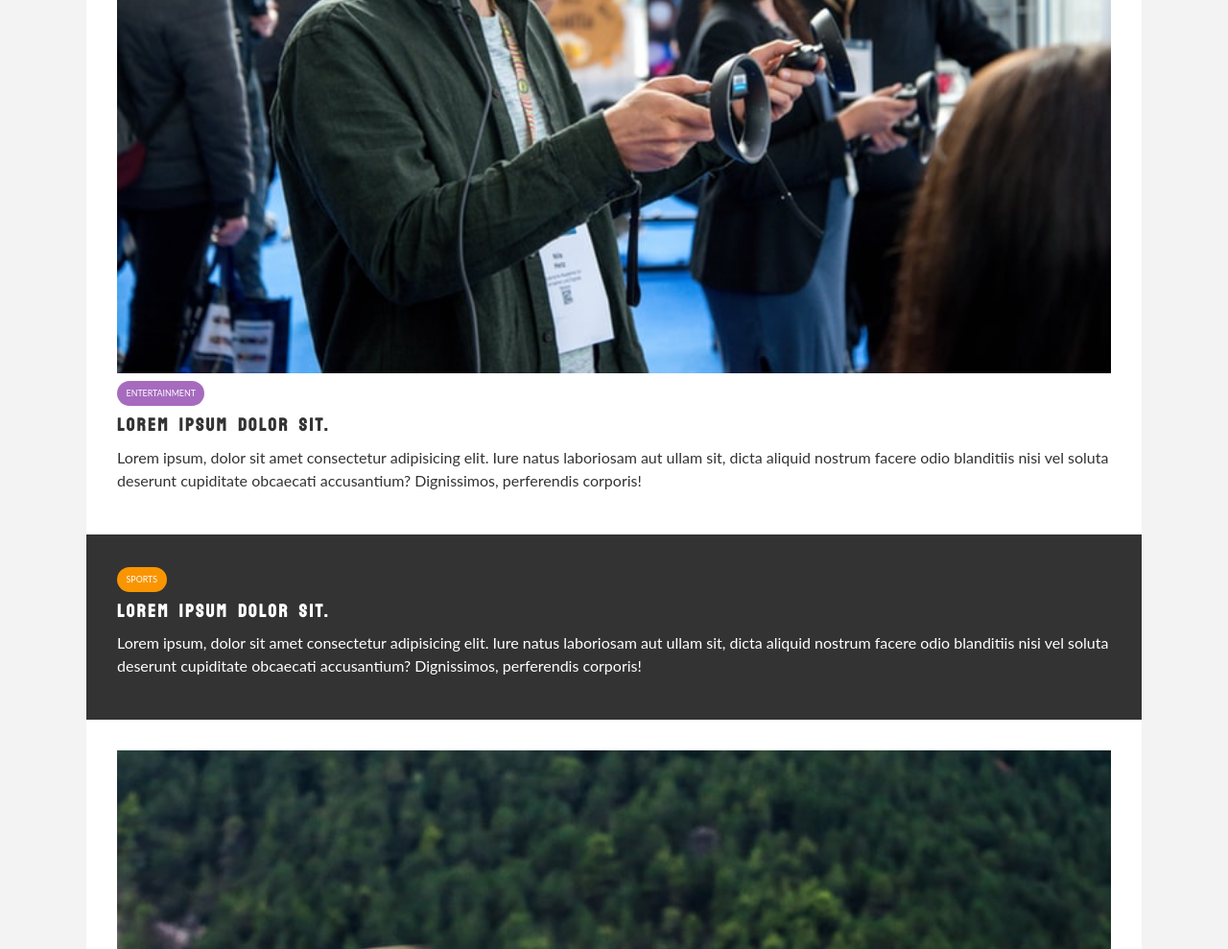
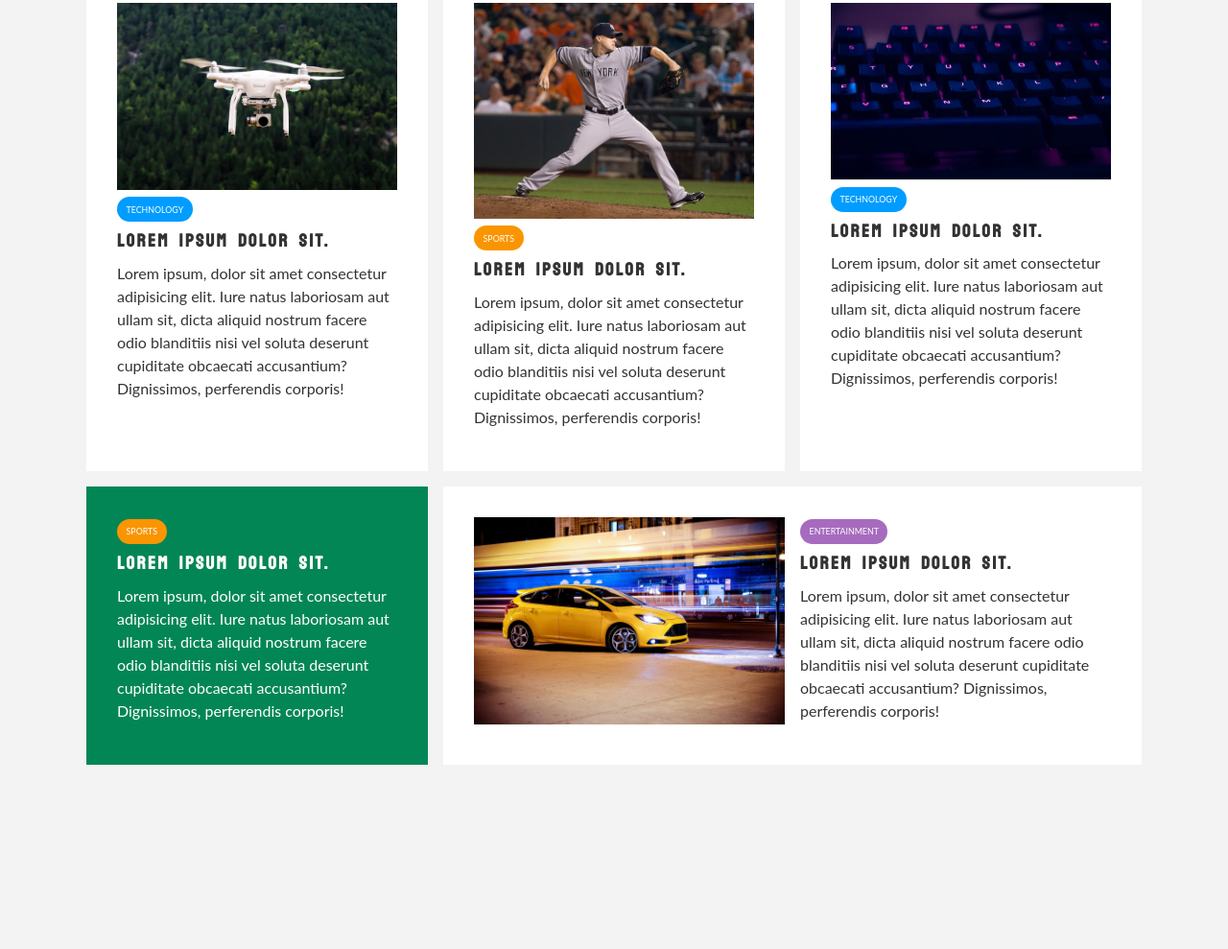
Before and after one commit to dishabajaj1704/Air-News-Grid-Website, a plain HTML site: page index.html in a window 1280 px wide. Shown: the part 892-1881 px from the top of the page at 96% size. After the commit the page ends 1721 px from the top, so only its background shows below. Drawn offline with Linux system fonts and the light colour scheme.

Commit message:
Styled home-article section

```diff
--- a/styles/main.css
+++ b/styles/main.css
@@ -281,3 +281,25 @@ ul.list li a:hover {
   display: grid;
   grid-template-columns: repeat(2, 1fr);
 }
+
+/*ARTICLES STYLING */
+
+.articles-container{
+  display: grid;
+  grid-template-columns: repeat(3,1fr);
+  grid-gap: 1rem;
+}
+
+.card-grid{
+  display: grid;
+  grid-template-columns: repeat(2,1fr);
+  grid-gap: 1rem;
+}
+
+#home-articles .card-grid:first-child{
+  grid-column: 1/span 2;
+}
+
+#home-articles .card-grid:last-child{
+  grid-column: 2/span 2;
+}
```
